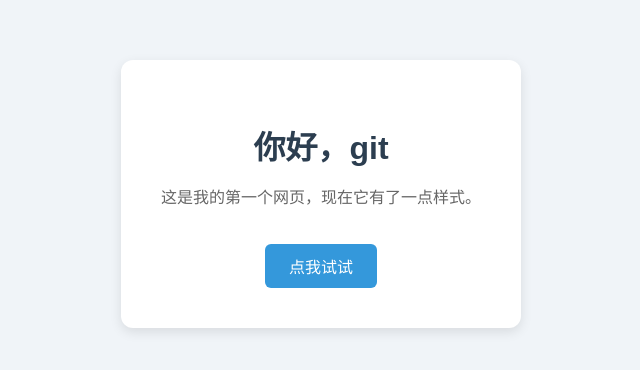
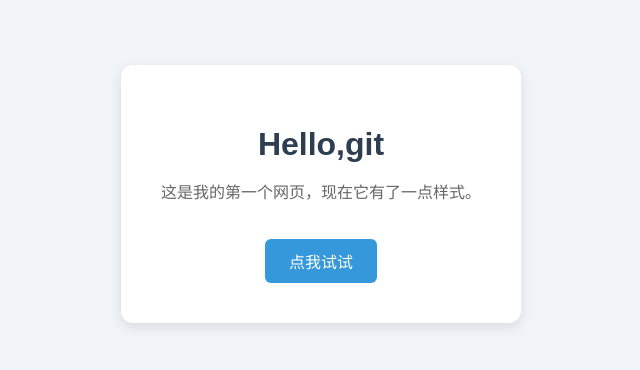
Before and after one commit to johndreamfuture/zero2tech, a plain HTML site: page index.html in a window 1280 px wide. Shown: the part 206-576 px from the top of the page, without its empty margins (319-959 px from the left). Drawn offline with Linux system fonts and the light colour scheme.

Commit message:
change to hello git

```diff
--- a/index.html
+++ b/index.html
@@ -9,7 +9,7 @@
   </head>
   <body>
     <div class="card">
-      <h1>你好，git</h1>
+      <h1>Hello,git</h1>
       <p id="msg">这是我的第一个网页，现在它有了一点样式。</p>
       <button onclick="changeText()">点我试试</button>
     </div>
```
